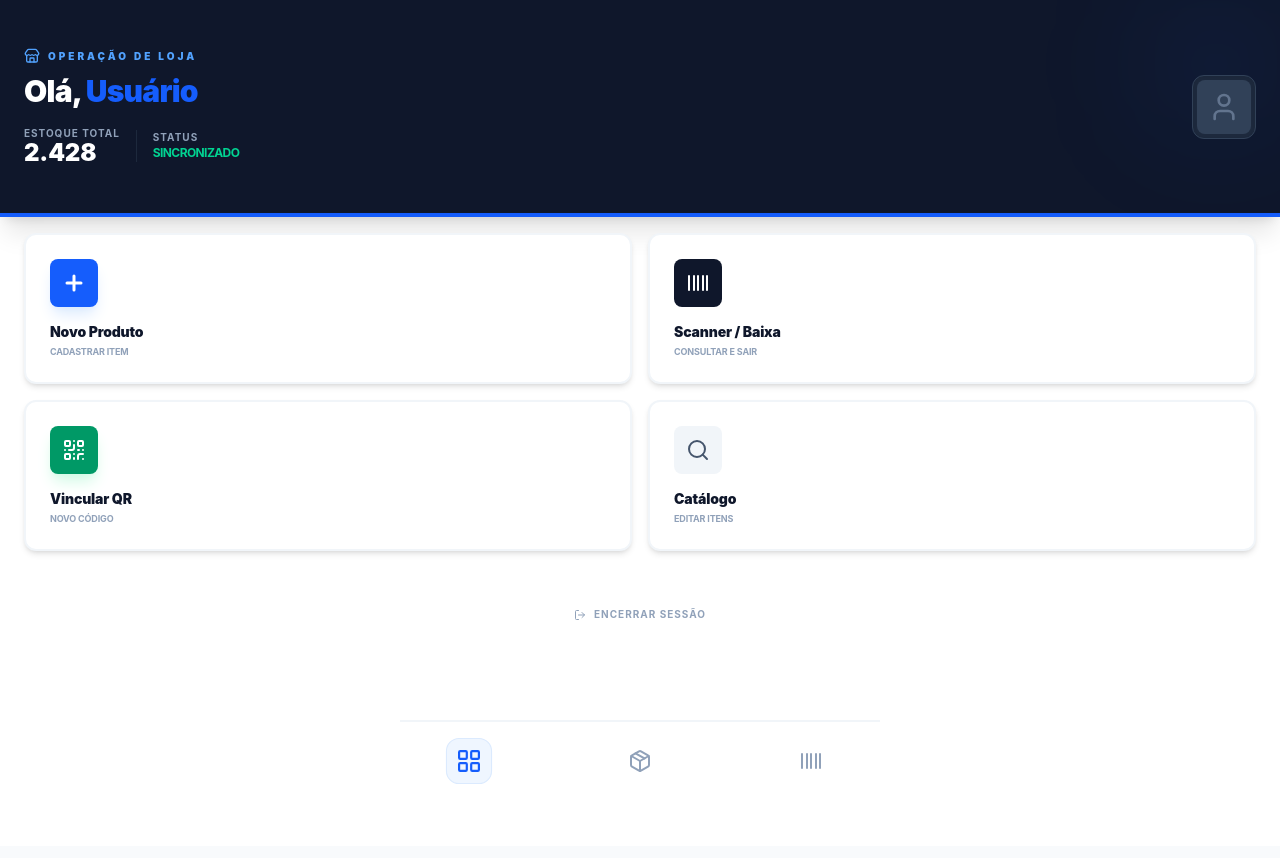
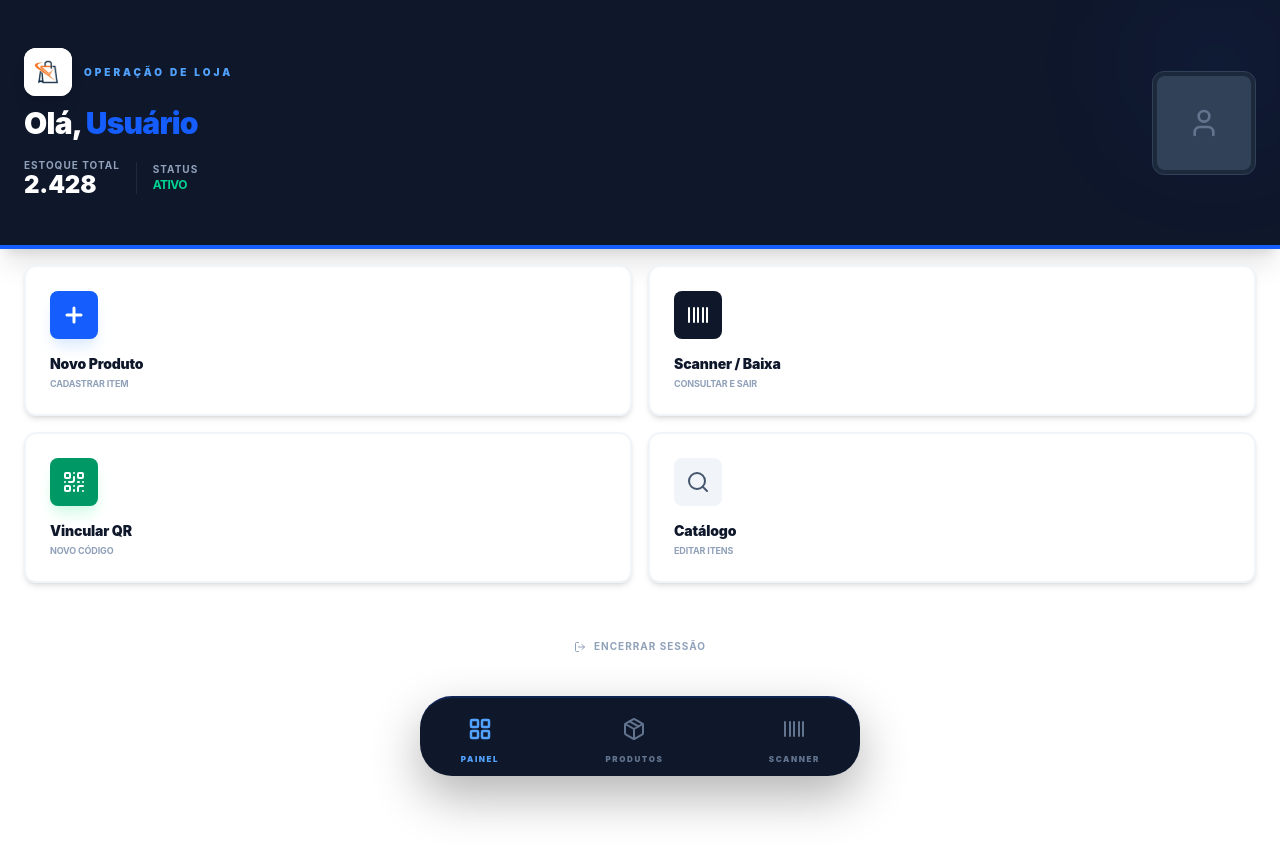
Before and after one commit to williamuteich/pwa-loja, a Next.js app: page /dashboard in a window 1280 px wide. Shown: the top 858 px of the page. Built offline with nearby package versions, Linux system fonts and the light colour scheme; no server answers.

Commit message:
melhorada UI do dashboard e adicionado icone

```diff
--- a/src/app/(private)/dashboard/page.tsx
+++ b/src/app/(private)/dashboard/page.tsx
@@ -5,10 +5,8 @@ import {
     Search,
     Barcode,
     LogOut,
-    Store,
     User,
-    QrCode,
-    Package
+    QrCode
 } from "lucide-react";
 import Link from "next/link";
 import { Suspense } from "react";
@@ -32,9 +30,11 @@ async function DashboardContent() {
 
                 <div className="flex items-center justify-between relative z-10">
                     <div className="flex flex-col gap-1">
-                        <div className="flex items-center gap-2 text-blue-400 mb-2">
-                            <Store className="w-4 h-4" />
-                            <span className="text-[10px] font-black uppercase tracking-[0.3em]">Operação de Loja</span>
+                        <div className="flex items-center gap-3 mb-2">
+                            <div className="w-12 h-12 rounded-xl overflow-hidden flex items-center justify-center bg-white shadow-lg">
+                                <img src="/logo-icon.png" alt="Logo Icon" className="w-full h-full object-cover scale-110" />
+                            </div>
+                            <span className="text-[10px] font-black uppercase tracking-[0.3em] text-blue-400">Operação de Loja</span>
                         </div>
                         <h1 className="text-3xl font-black text-white tracking-tight leading-none">
                             Olá, <span className="text-blue-600 font-black">{firstName}</span>
@@ -48,12 +48,12 @@ async function DashboardContent() {
                             <div className="h-8 w-px bg-slate-800"></div>
                             <div className="flex flex-col">
                                 <span className="text-[10px] font-bold text-slate-400 uppercase tracking-widest">Status</span>
-                                <span className="text-xs font-bold text-emerald-400 uppercase tracking-tighter">Sincronizado</span>
+                                <span className="text-xs font-bold text-emerald-400 uppercase tracking-tighter">Ativo</span>
                             </div>
                         </div>
                     </div>
 
-                    <div className="w-16 h-16 rounded-xl bg-slate-800 border border-slate-700 p-1 shadow-inner overflow-hidden">
+                    <div className="w-26 h-26 rounded-xl bg-slate-800 border border-slate-700 p-1 shadow-inner overflow-hidden">
                         {session?.user?.image ? (
                             <img src={session.user.image} alt="Profile" className="w-full h-full object-cover rounded-lg" />
                         ) : (
--- a/src/app/(private)/layout.tsx
+++ b/src/app/(private)/layout.tsx
@@ -21,25 +21,32 @@ export default function PrivateLayout({ children }: { children: ReactNode }) {
                     {children}
                 </div>
 
-                <nav className="fixed bottom-0 left-1/2 -translate-x-1/2 w-full max-w-[480px] h-20 bg-white/95 backdrop-blur-xl border-t-2 border-slate-100 px-12 flex items-center justify-between z-50">
-                    <Link href="/dashboard" className={`flex flex-col items-center gap-1 transition-all ${isActive("/dashboard") ? "text-blue-600 scale-110" : "text-slate-400"}`}>
-                        <div className={`p-2 rounded-xl border ${isActive("/dashboard") ? "bg-blue-50 border-blue-100" : "bg-transparent border-transparent"}`}>
-                            <LayoutGrid className="w-6 h-6" />
+                <div className="fixed bottom-6 left-0 right-0 flex justify-center z-50 px-4">
+                    <nav className="w-full max-w-[440px] h-20 bg-slate-900 border-t-2 border-blue-600/20 rounded-[2rem] px-10 flex items-center justify-between shadow-[0_20px_50px_rgba(0,0,0,0.3)]">
+
+                        <Link href="/dashboard" className="flex flex-col items-center gap-1 transition-all active:scale-90">
+                            <div className={`p-2 rounded-xl transition-all duration-300 ${isActive("/dashboard") ? "text-blue-400" : "text-slate-500 hover:text-slate-300"}`}>
+                                <LayoutGrid className="w-6 h-6" strokeWidth={isActive("/dashboard") ? 2.5 : 2} />
                             </div>
+                            <span className={`text-[8px] font-black uppercase tracking-[0.2em] transition-all ${isActive("/dashboard") ? "text-blue-400" : "text-slate-500"}`}>Painel</span>
                         </Link>
 
-                    <Link href="/dashboard/products" className={`flex flex-col items-center gap-1 transition-all ${isActive("/dashboard/products") ? "text-blue-600 scale-110" : "text-slate-400"}`}>
-                        <div className={`p-2 rounded-xl border ${isActive("/dashboard/products") ? "bg-blue-50 border-blue-100" : "bg-transparent border-transparent"}`}>
-                            <Package className="w-6 h-6" />
+                        <Link href="/dashboard/products" className="flex flex-col items-center gap-1 transition-all active:scale-90">
+                            <div className={`p-2 rounded-xl transition-all duration-300 ${isActive("/dashboard/products") ? "text-blue-400" : "text-slate-500 hover:text-slate-300"}`}>
+                                <Package className="w-6 h-6" strokeWidth={isActive("/dashboard/products") ? 2.5 : 2} />
                             </div>
+                            <span className={`text-[8px] font-black uppercase tracking-[0.2em] transition-all ${isActive("/dashboard/products") ? "text-blue-400" : "text-slate-500"}`}>Produtos</span>
                         </Link>
 
-                    <Link href="/dashboard/inventory/scan" className={`flex flex-col items-center gap-1 transition-all ${isActive("/dashboard/inventory/scan") ? "text-blue-600 scale-110" : "text-slate-400"}`}>
-                        <div className={`p-2 rounded-xl border ${isActive("/dashboard/inventory/scan") ? "bg-blue-50 border-blue-100" : "bg-transparent border-transparent"}`}>
-                            <Barcode className="w-6 h-6" />
+                        <Link href="/dashboard/inventory/scan" className="flex flex-col items-center gap-1 transition-all active:scale-90">
+                            <div className={`p-2 rounded-xl transition-all duration-300 ${isActive("/dashboard/inventory/scan") ? "text-blue-400" : "text-slate-500 hover:text-slate-300"}`}>
+                                <Barcode className="w-6 h-6" strokeWidth={isActive("/dashboard/inventory/scan") ? 2.5 : 2} />
                             </div>
+                            <span className={`text-[8px] font-black uppercase tracking-[0.2em] transition-all ${isActive("/dashboard/inventory/scan") ? "text-blue-400" : "text-slate-500"}`}>Scanner</span>
                         </Link>
+
                     </nav>
+                </div>
             </main>
         </div>
     );
```
Also changed, not shown: public/logo-icon.png (added). Lines whose indentation alone changed are shown as unchanged.
